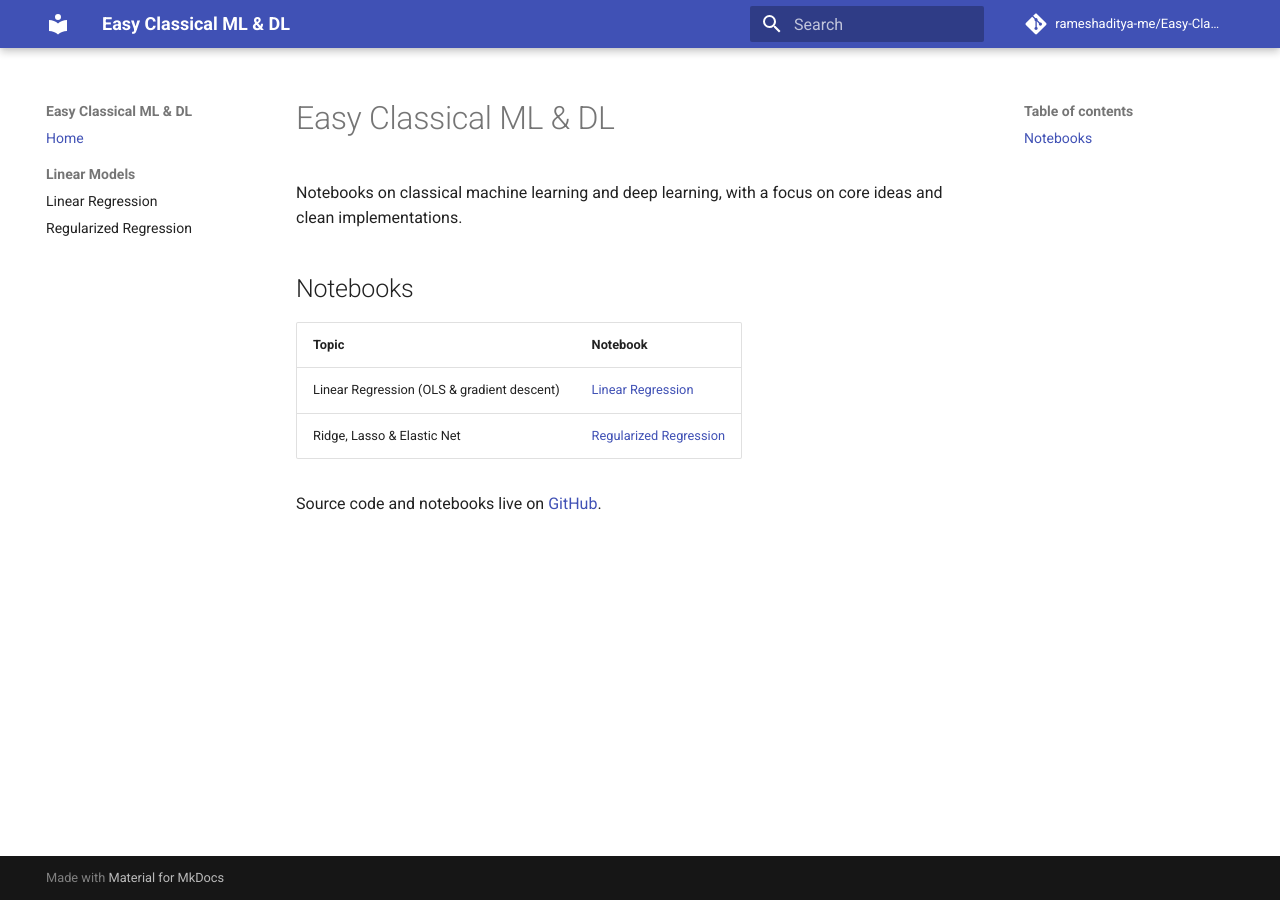
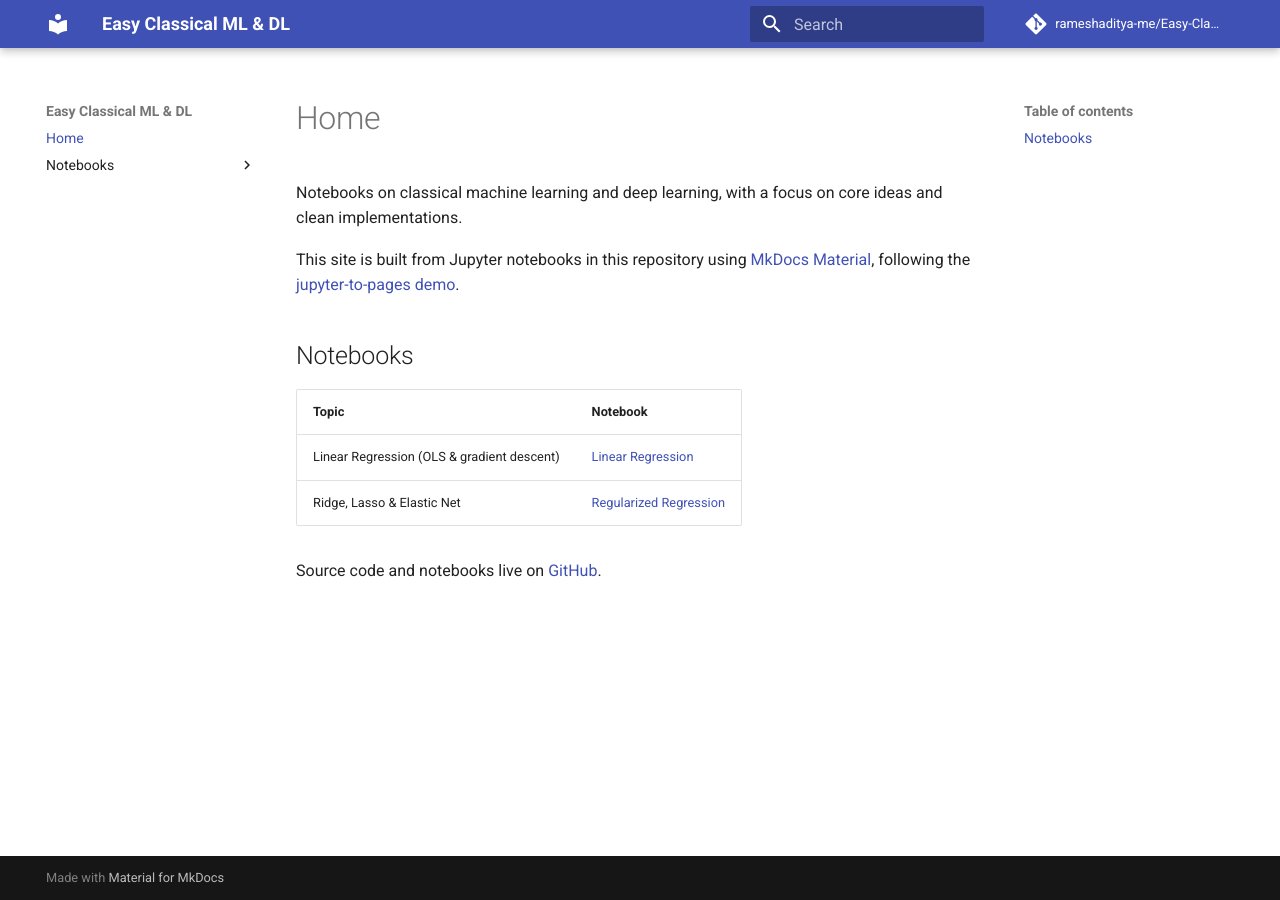
Before and after one commit to rameshaditya-me/Easy-Classical-ML-DL, an MkDocs documentation site: the page built from src/index.md, in a window 1280 px wide. Built offline with MkDocs 1.6.1 and Material for MkDocs 9.7.7, drawn with Linux system fonts in a browser that asks for light colours; comment, search, counter and statistics services are not loaded.

```diff
--- a/mkdocs.yml
+++ b/mkdocs.yml
@@ -7,16 +7,10 @@ docs_dir: src
 
 theme:
   name: material
-  features:
-    - navigation.sections
-    - navigation.expand
-    - content.code.copy
 
 markdown_extensions:
-  - admonition
   - pymdownx.arithmatex:
       generic: true
-  - pymdownx.highlight
   - pymdownx.superfences
   - tables
 
@@ -26,6 +20,6 @@ extra_javascript:
 
 nav:
   - Home: index.md
-  - Linear Models:
+  - Notebooks:
       - Linear Regression: notebooks/linear-regression/linear-regression.md
       - Regularized Regression: notebooks/regularized-regression/regression_regularized.md
--- a/requirements.txt
+++ b/requirements.txt
@@ -5,3 +5,5 @@ pandas
 matplotlib
 seaborn
 scikit-learn
+mkdocs
+mkdocs-material
--- a/src/index.md
+++ b/src/index.md
@@ -1,6 +1,8 @@
-# Easy Classical ML & DL
+# Home
 
 Notebooks on classical machine learning and deep learning, with a focus on core ideas and clean implementations.
+
+This site is built from Jupyter notebooks in this repository using [MkDocs Material](https://squidfunk.github.io/mkdocs-material/), following the [jupyter-to-pages demo](https://victor-public.github.io/jupyter-pages-demo/).
 
 ## Notebooks
 
```
Also changed, not shown: README.md (+2 -2 lines), 1 other file.
